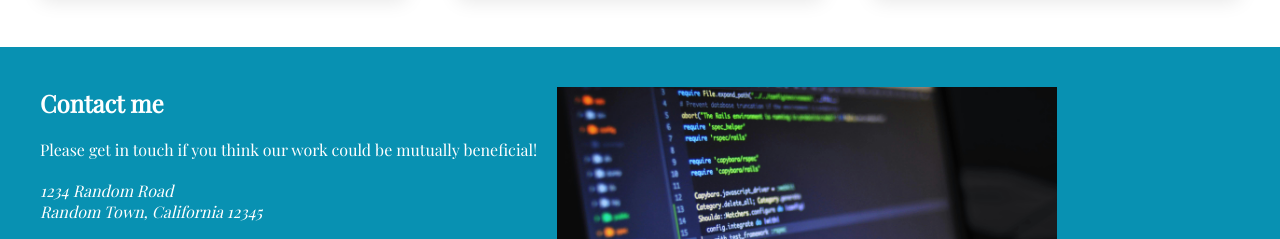
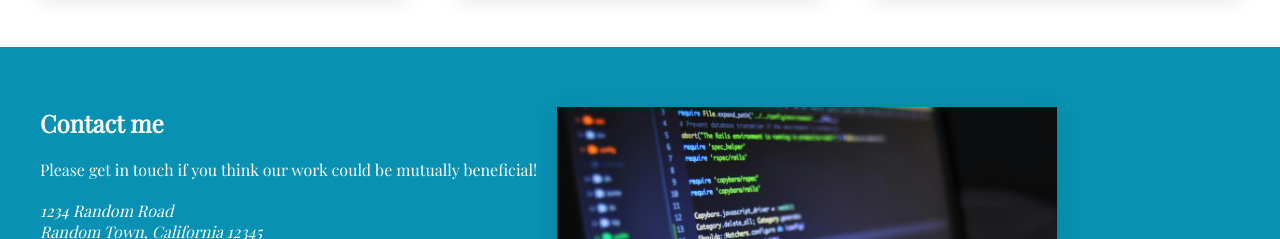
Before and after one commit to Solab5/odin-home-page, a website built with webpack: page src/index.html in a window 1280 px wide. Shown: the part 1355-1594 px from the top of the page. Built offline with nearby package versions, Linux system fonts and the light colour scheme.

Commit message:
fix: layout for desktop

```diff
--- a/src/index.html
+++ b/src/index.html
@@ -126,6 +126,7 @@
 
     <!-- Contact Section -->
     <section class="contact">
+        <div class="contact-container">
             <div class="contact-info">
                 <h2>Contact me</h2>
                 <p>Please get in touch if you think our work could be mutually beneficial!</p>
@@ -156,6 +157,7 @@
             <div class="contact-image">
                 <img src="./assets/pexels-luis-gomes-166706-546819.jpg" alt="Ashley Williams at a laptop">
             </div>
+        </div>
     </section>
 
 </body>
--- a/src/styles/style.css
+++ b/src/styles/style.css
@@ -152,15 +152,23 @@ a > img {
 
 .contact{
     height: 400px;
+    background-color: var(--background-color);
+}
+
+.contact-container {
+    /* height: 400px; */
     display: flex;
     gap: 20px;
     background-color: var(--background-color);
-    padding: 40px;
+    padding-top: 60px;
     color: white;
+    max-width: 1200px;
+    margin: auto;
 }
 
 .contact-image > img {
     width: 500px;
+    box-shadow: 0 4px 20px rgba(0, 0, 0, 0.1);
 }
 
 .contact-info {
@@ -173,3 +181,9 @@ p > img {
     width: 24px;
     height: 24px;
 }
+
+/* @media (max-width: 900px) {
+    .profile > img {
+        transform: translate(-90px, 45px);
+    }
+} */
```
Also changed, not shown: dist/index.html, dist/main.js. Lines whose indentation alone changed are shown as unchanged.
